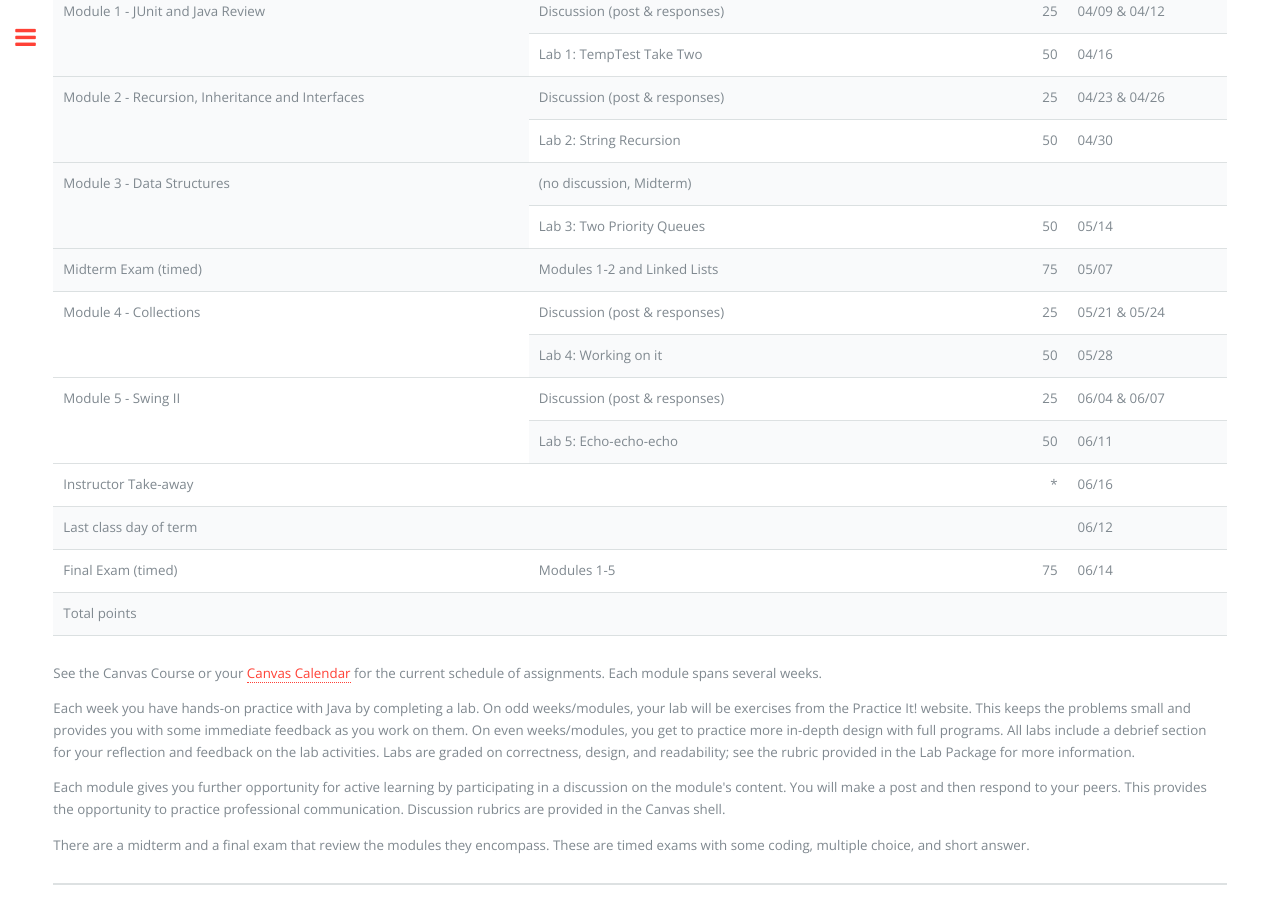
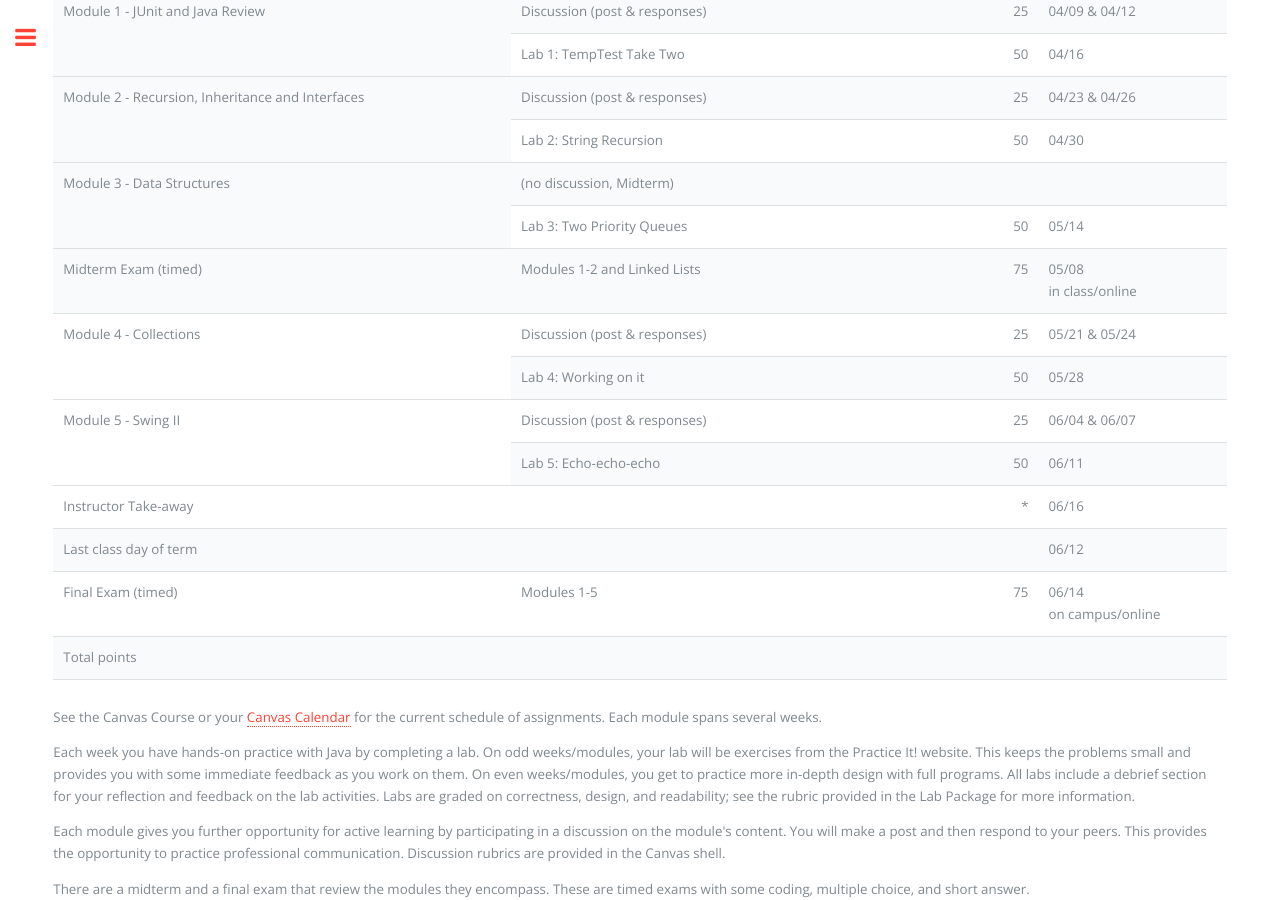
Before and after one commit to argoc/syllabub, a Jekyll site: the page CIS143.html, which Jekyll copies as it is, in a window 1280 px wide and 900 px high, scrolled down 1890 px. Built offline with Jekyll 4.4.1, drawn with Linux system fonts in a browser that asks for light colours.

Commit message:
fix midterm date, clarify location

```diff
--- a/CIS143.html
+++ b/CIS143.html
@@ -173,7 +173,7 @@
                                     <td>Midterm Exam (timed)</td>
                                     <td>Modules 1-2 and Linked Lists</td>
                                     <td class="ralign">75</td>
-                                    <td>05/07</td>
+                                    <td>05/08<br/>in class/online</td>
                                 </tr>
                                 <tr>
                                     <td rowspan=2 valign="top">Module 4 - Collections</td>
@@ -212,7 +212,7 @@
                                     <td>Final Exam (timed)</td>
                                     <td>Modules 1-5</td>
                                     <td class="ralign">75</td>
-                                    <td>06/14</td>
+                                    <td>06/14<br/>on campus/online</td>
                                 </tr>
                                 <tr>
                                     <td valign="top">Total points</td>
```
